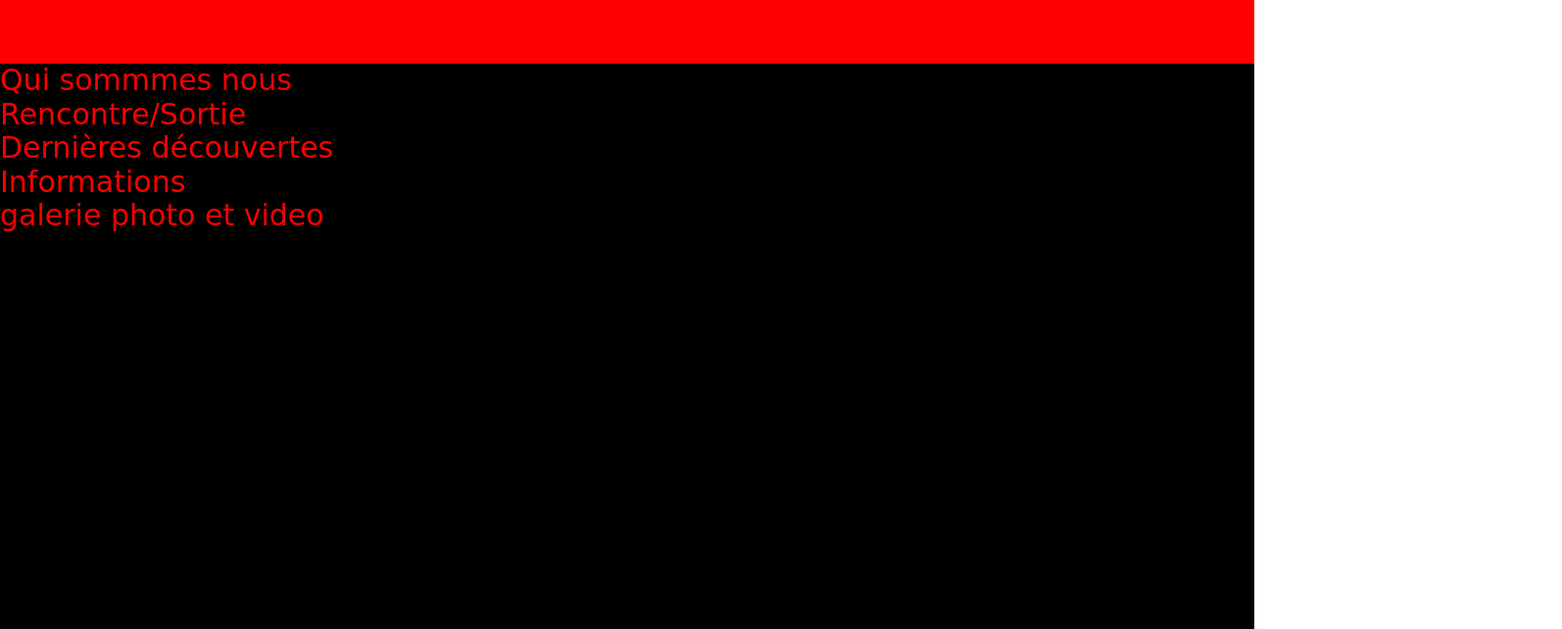
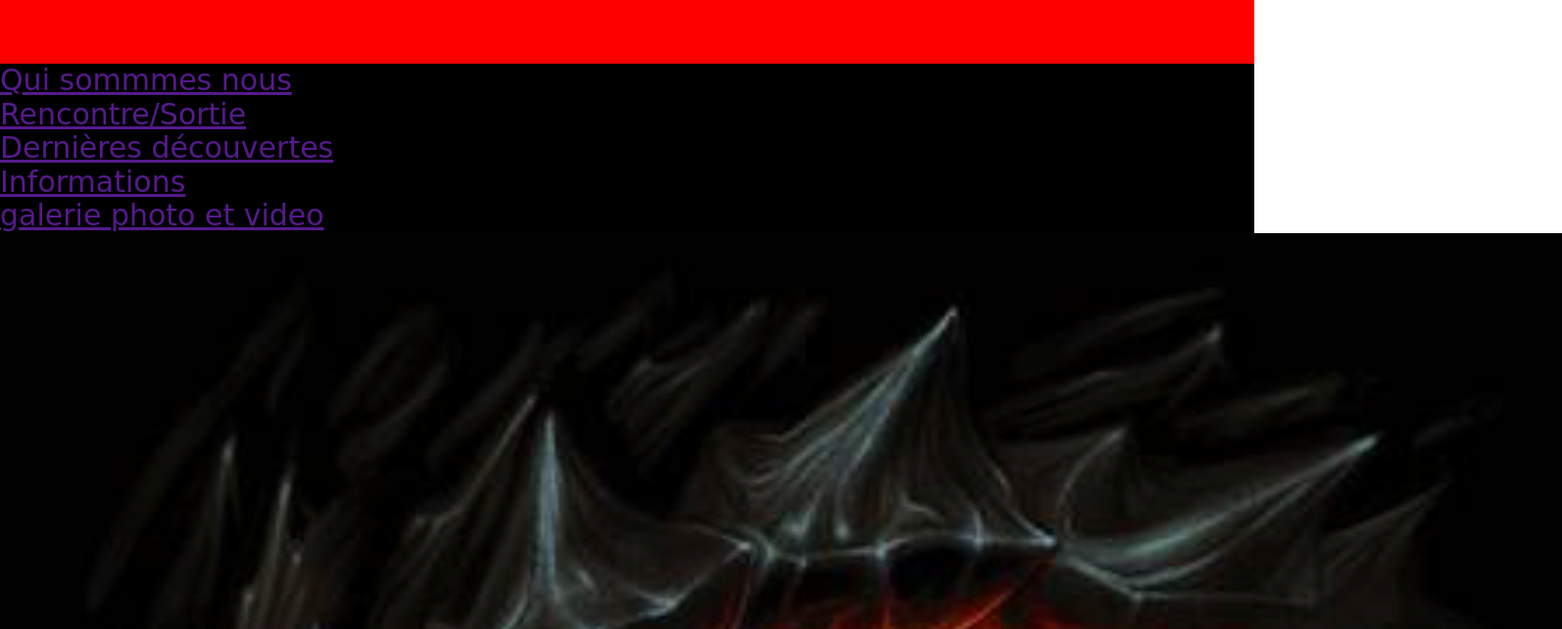
Before and after one commit to Eracom-ID381/cms-site-communaute-joddiepasche, a plain HTML site: page index.html in a window 1280 px wide. Shown: the part 735-1377 px from the top of the page at 98% size, 1594 px wide, since content can reach past the window. Drawn offline with Linux system fonts and the light colour scheme; a web font is replaced by a local one.

Commit message:
image oeil et lien de la liste

```diff
--- a/index.html
+++ b/index.html
@@ -39,19 +39,18 @@
 
 
 		</section>
-
 		<section class="black">
 			<div class="nav">
 				<ul>
-					<li>Qui sommmes nous </li>
-					<li>Rencontre/Sortie</li>
-					<li>Dernières découvertes</li>
-					<li>Informations</li>
+					<li><a href="">Qui sommmes nous </a></li>
+					<li><a href="">Rencontre/Sortie</a></li>
+					<li><a href="">Dernières découvertes</a></li>
+					<li><a href="">Informations</a></li>
 				</ul>
 			</div>
 			<div>
-				<p>galerie photo et video
-				</p>
+				<a href="">galerie photo et video</a>
+				<img src="assets/images/oeil.png">
 			</div>
 		</section>
 	</main>
```
